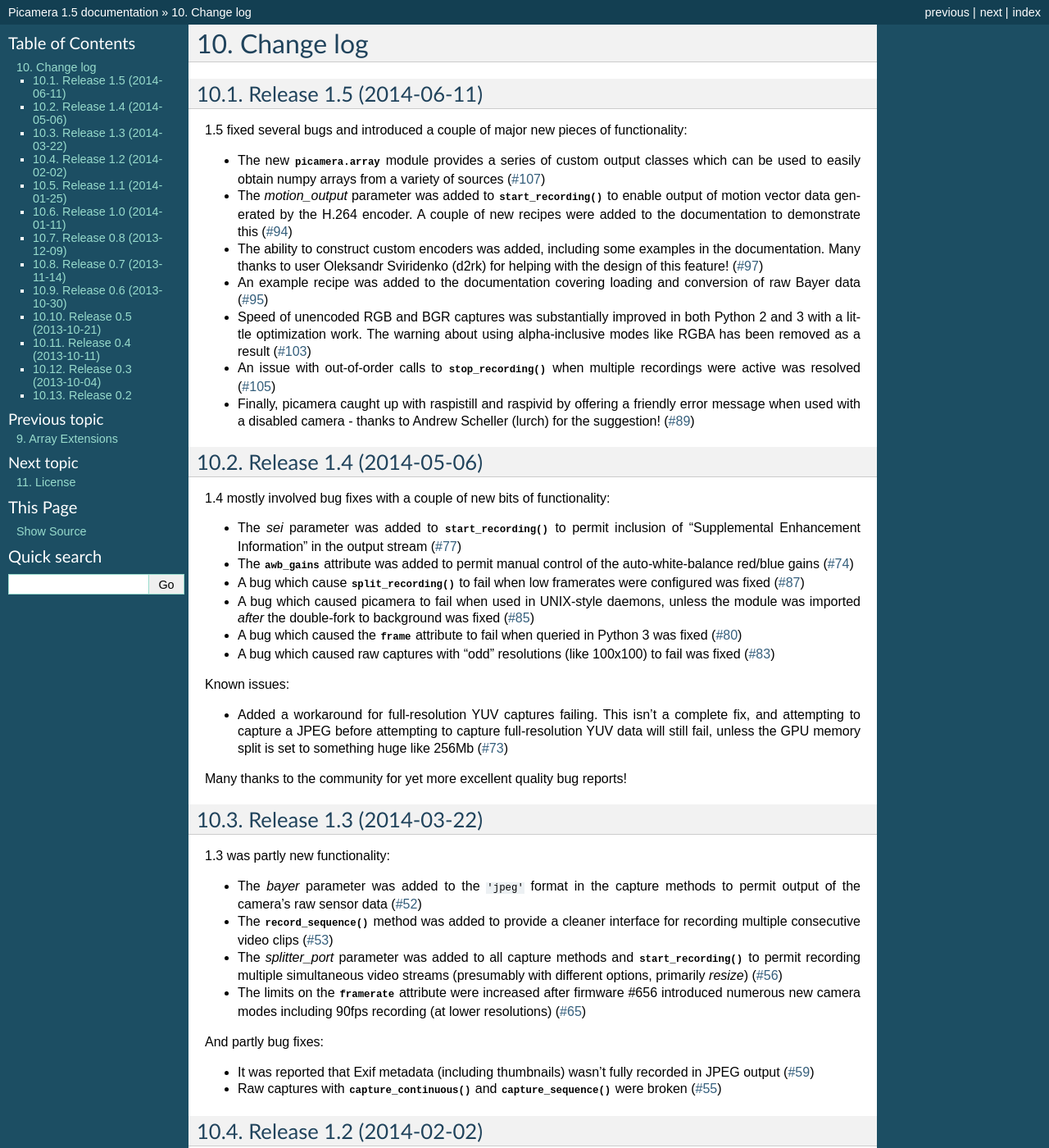
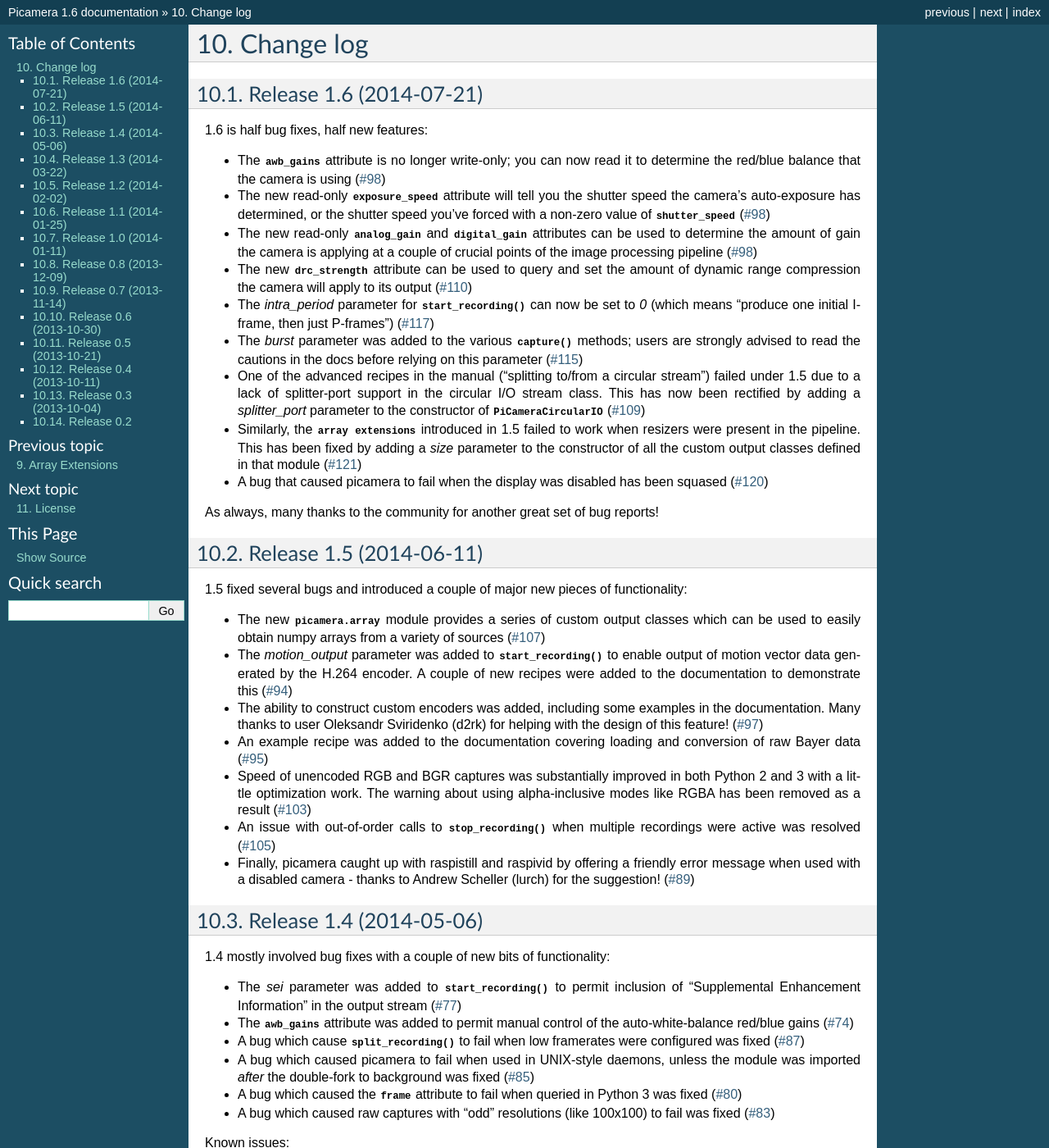
Before and after one commit to waveform80/picamera, a Sphinx documentation site: the page built from docs/changelog.rst, in a window 1280 px wide and 1400 px high. Shown: the whole window at 82% size. Built offline with Sphinx 7.4.7, drawn with Linux system fonts in a browser that asks for light colours; some of the changed text lies outside the part shown.

Commit message:
Bump revision and update changelog
Prepping for 1.6 release...

```diff
--- a/docs/changelog.rst
+++ b/docs/changelog.rst
@@ -4,6 +4,53 @@
 Change log
 ==========
 
+
+Release 1.6 (2014-07-21)
+========================
+
+1.6 is half bug fixes, half new features:
+
+* The :attr:`~picamera.PiCamera.awb_gains` attribute is no longer write-only;
+  you can now read it to determine the red/blue balance that the camera is
+  using (`#98`_)
+* The new read-only :attr:`~picamera.PiCamera.exposure_speed` attribute will
+  tell you the shutter speed the camera's auto-exposure has determined, or the
+  shutter speed you've forced with a non-zero value of
+  :attr:`~picamera.PiCamera.shutter_speed` (`#98`_)
+* The new read-only :attr:`~picamera.PiCamera.analog_gain` and
+  :attr:`~picamera.PiCamera.digital_gain` attributes can be used to determine
+  the amount of gain the camera is applying at a couple of crucial points of
+  the image processing pipeline (`#98`_)
+* The new :attr:`~picamera.PiCamera.drc_strength` attribute can be used to
+  query and set the amount of dynamic range compression the camera will apply
+  to its output (`#110`_)
+* The `intra_period` parameter for :meth:`~picamera.PiCamera.start_recording`
+  can now be set to `0` (which means "produce one initial I-frame, then just
+  P-frames") (`#117`_)
+* The `burst` parameter was added to the various
+  :meth:`~picamera.PiCamera.capture` methods; users are strongly advised to
+  read the cautions in the docs before relying on this parameter (`#115`_)
+* One of the advanced recipes in the manual ("splitting to/from a circular
+  stream") failed under 1.5 due to a lack of splitter-port support in the
+  circular I/O stream class. This has now been rectified by adding a
+  `splitter_port` parameter to the constructor of
+  :class:`~picamera.PiCameraCircularIO` (`#109`_)
+* Similarly, the :mod:`array extensions <picamera.array>` introduced in 1.5
+  failed to work when resizers were present in the pipeline. This has been
+  fixed by adding a `size` parameter to the constructor of all the custom
+  output classes defined in that module (`#121`_)
+* A bug that caused picamera to fail when the display was disabled has been
+  squased (`#120`_)
+
+As always, many thanks to the community for another great set of bug reports!
+
+.. _#98: https://github.com/waveform80/picamera/issues/98
+.. _#109: https://github.com/waveform80/picamera/issues/109
+.. _#110: https://github.com/waveform80/picamera/issues/110
+.. _#115: https://github.com/waveform80/picamera/issues/115
+.. _#117: https://github.com/waveform80/picamera/issues/117
+.. _#120: https://github.com/waveform80/picamera/issues/120
+.. _#121: https://github.com/waveform80/picamera/issues/121
 
 Release 1.5 (2014-06-11)
 ========================
--- a/setup.py
+++ b/setup.py
@@ -52,7 +52,7 @@
     pass
 
 __project__      = 'picamera'
-__version__      = '1.5'
+__version__      = '1.6'
 __author__       = 'Dave Hughes'
 __author_email__ = 'dave@waveform.org.uk'
 __url__          = 'http://picamera.readthedocs.org/'
```
